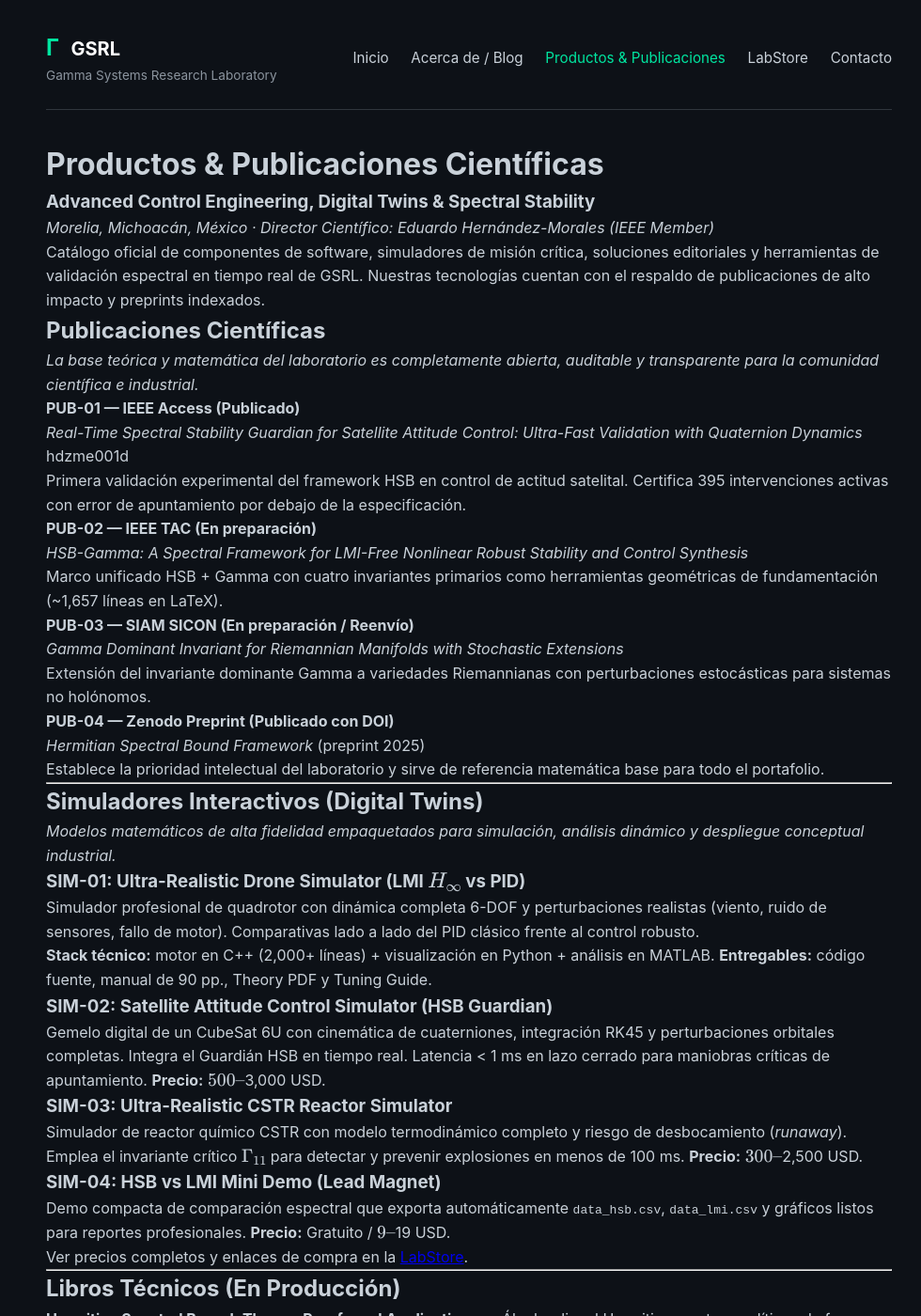
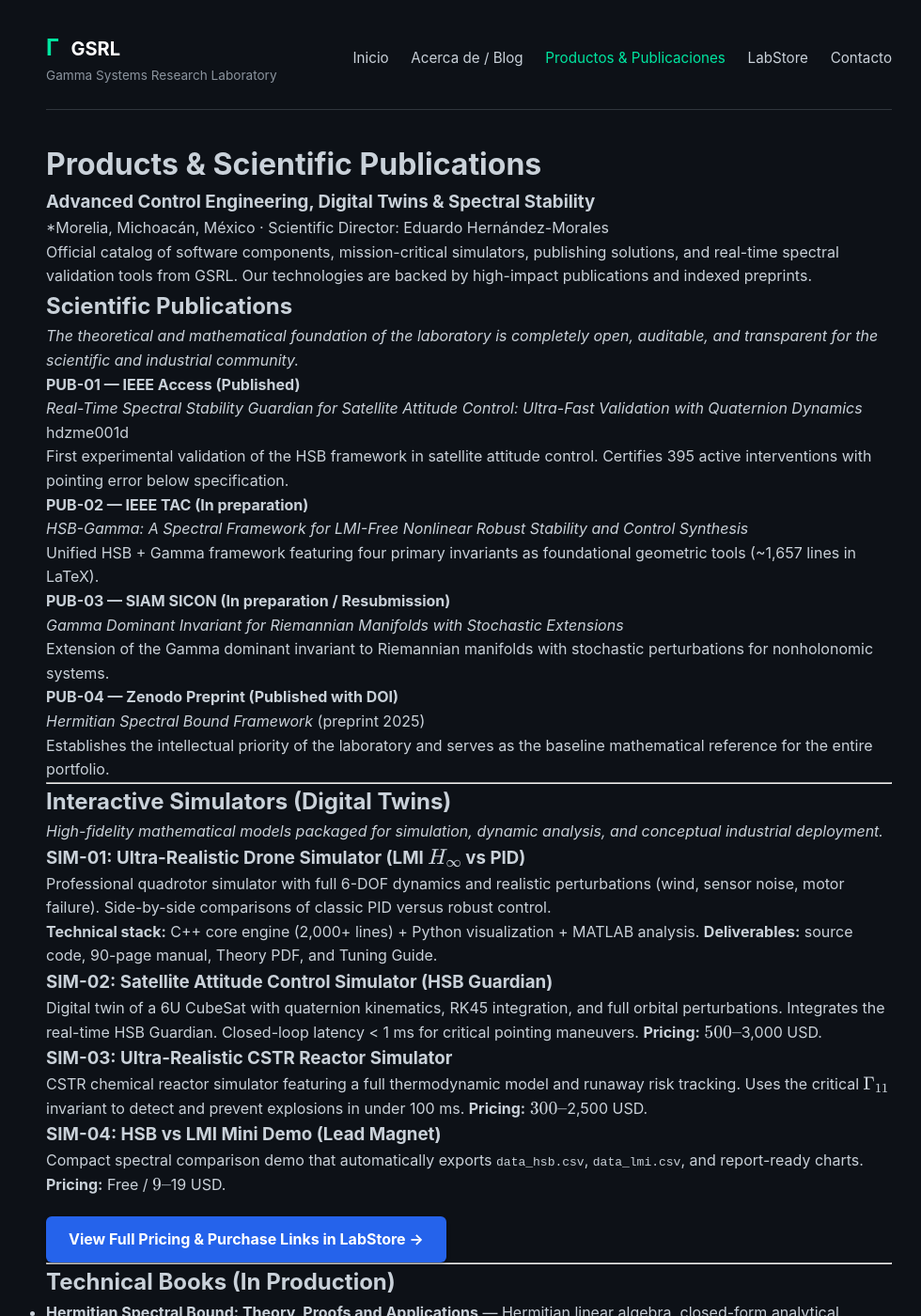
Before and after one commit to eduardohernandezmoralesa01-winsa/eduardohernandezmoralesa01-winsa, a Jekyll site: the page built from productos.md, in a window 1280 px wide and 1400 px high. Shown: the whole window at 94% size, without its empty margins (141-1121 px from the left). Built offline with Jekyll 4.4.1, drawn with Linux system fonts in a browser that asks for light colours; some of the changed text lies outside the part shown.

Commit message:
Actualizar productos.md

```diff
--- a/productos.md
+++ b/productos.md
@@ -3,78 +3,81 @@ layout: default
 title: Productos & Publicaciones
 permalink: /productos/
 ---
-
-# Productos & Publicaciones Científicas
+# Products & Scientific Publications
 
 ### Advanced Control Engineering, Digital Twins & Spectral Stability
-*Morelia, Michoacán, México · Director Científico: Eduardo Hernández-Morales (IEEE Member)*
+*Morelia, Michoacán, México · Scientific Director: Eduardo Hernández-Morales
 
-Catálogo oficial de componentes de software, simuladores de misión crítica, soluciones editoriales y herramientas de validación espectral en tiempo real de GSRL. Nuestras tecnologías cuentan con el respaldo de publicaciones de alto impacto y preprints indexados.
+Official catalog of software components, mission-critical simulators, publishing solutions, and real-time spectral validation tools from GSRL. Our technologies are backed by high-impact publications and indexed preprints.
 
-## Publicaciones Científicas
+## Scientific Publications
 
-*La base teórica y matemática del laboratorio es completamente abierta, auditable y transparente para la comunidad científica e industrial.*
+*The theoretical and mathematical foundation of the laboratory is completely open, auditable, and transparent for the scientific and industrial community.*
 
 <div class="card">
-  <strong>PUB-01 — IEEE Access (Publicado)</strong>
+  <strong>PUB-01 — IEEE Access (Published)</strong>
   <p><em>Real-Time Spectral Stability Guardian for Satellite Attitude Control: Ultra-Fast Validation with Quaternion Dynamics</em> <span class="product-tag">hdzme001d</span></p>
-  <p style="margin:0">Primera validación experimental del framework HSB en control de actitud satelital. Certifica 395 intervenciones activas con error de apuntamiento por debajo de la especificación.</p>
+  <p style="margin:0">First experimental validation of the HSB framework in satellite attitude control. Certifies 395 active interventions with pointing error below specification.</p>
 </div>
 
 <div class="card">
-  <strong>PUB-02 — IEEE TAC (En preparación)</strong>
+  <strong>PUB-02 — IEEE TAC (In preparation)</strong>
   <p><em>HSB-Gamma: A Spectral Framework for LMI-Free Nonlinear Robust Stability and Control Synthesis</em></p>
-  <p style="margin:0">Marco unificado HSB + Gamma con cuatro invariantes primarios como herramientas geométricas de fundamentación (~1,657 líneas en LaTeX).</p>
+  <p style="margin:0">Unified HSB + Gamma framework featuring four primary invariants as foundational geometric tools (~1,657 lines in LaTeX).</p>
 </div>
 
 <div class="card">
-  <strong>PUB-03 — SIAM SICON (En preparación / Reenvío)</strong>
+  <strong>PUB-03 — SIAM SICON (In preparation / Resubmission)</strong>
   <p><em>Gamma Dominant Invariant for Riemannian Manifolds with Stochastic Extensions</em></p>
-  <p style="margin:0">Extensión del invariante dominante Gamma a variedades Riemannianas con perturbaciones estocásticas para sistemas no holónomos.</p>
+  <p style="margin:0">Extension of the Gamma dominant invariant to Riemannian manifolds with stochastic perturbations for nonholonomic systems.</p>
 </div>
 
 <div class="card">
-  <strong>PUB-04 — Zenodo Preprint (Publicado con DOI)</strong>
+  <strong>PUB-04 — Zenodo Preprint (Published with DOI)</strong>
   <p><em>Hermitian Spectral Bound Framework</em> (preprint 2025)</p>
-  <p style="margin:0">Establece la prioridad intelectual del laboratorio y sirve de referencia matemática base para todo el portafolio.</p>
+  <p style="margin:0">Establishes the intellectual priority of the laboratory and serves as the baseline mathematical reference for the entire portfolio.</p>
 </div>
 
 ---
 
-## Simuladores Interactivos (Digital Twins)
+## Interactive Simulators (Digital Twins)
 
-*Modelos matemáticos de alta fidelidad empaquetados para simulación, análisis dinámico y despliegue conceptual industrial.*
+*High-fidelity mathematical models packaged for simulation, dynamic analysis, and conceptual industrial deployment.*
 
 ### SIM-01: Ultra-Realistic Drone Simulator (LMI $H_\infty$ vs PID)
-Simulador profesional de quadrotor con dinámica completa 6-DOF y perturbaciones realistas (viento, ruido de sensores, fallo de motor). Comparativas lado a lado del PID clásico frente al control robusto.
+Professional quadrotor simulator with full 6-DOF dynamics and realistic perturbations (wind, sensor noise, motor failure). Side-by-side comparisons of classic PID versus robust control.
 
-**Stack técnico:** motor en C++ (2,000+ líneas) + visualización en Python + análisis en MATLAB. **Entregables:** código fuente, manual de 90 pp., Theory PDF y Tuning Guide.
+**Technical stack:** C++ core engine (2,000+ lines) + Python visualization + MATLAB analysis. **Deliverables:** source code, 90-page manual, Theory PDF, and Tuning Guide.
 
 ### SIM-02: Satellite Attitude Control Simulator (HSB Guardian)
-Gemelo digital de un CubeSat 6U con cinemática de cuaterniones, integración RK45 y perturbaciones orbitales completas. Integra el Guardián HSB en tiempo real. Latencia &lt; 1 ms en lazo cerrado para maniobras críticas de apuntamiento. **Precio:** $500 – $3,000 USD.
+Digital twin of a 6U CubeSat with quaternion kinematics, RK45 integration, and full orbital perturbations. Integrates the real-time HSB Guardian. Closed-loop latency &lt; 1 ms for critical pointing maneuvers. **Pricing:** $500 – $3,000 USD.
 
 ### SIM-03: Ultra-Realistic CSTR Reactor Simulator
-Simulador de reactor químico CSTR con modelo termodinámico completo y riesgo de desbocamiento (*runaway*). Emplea el invariante crítico $\Gamma_{11}$ para detectar y prevenir explosiones en menos de 100 ms. **Precio:** $300 – $2,500 USD.
+CSTR chemical reactor simulator featuring a full thermodynamic model and runaway risk tracking. Uses the critical $\Gamma_{11}$ invariant to detect and prevent explosions in under 100 ms. **Pricing:** $300 – $2,500 USD.
 
 ### SIM-04: HSB vs LMI Mini Demo (Lead Magnet)
-Demo compacta de comparación espectral que exporta automáticamente `data_hsb.csv`, `data_lmi.csv` y gráficos listos para reportes profesionales. **Precio:** Gratuito / $9 – $19 USD.
+Compact spectral comparison demo that automatically exports `data_hsb.csv`, `data_lmi.csv`, and report-ready charts. **Pricing:** Free / $9 – $19 USD.
 
-Ver precios completos y enlaces de compra en la [LabStore]({{ '/labstore/' | relative_url }}).
+<p style="margin-top: 20px;">
+  <a href="{{ '/labstore/' | relative_url }}" class="buy-btn" style="color: #ffffff !important; background-color: #2563eb; padding: 12px 24px; border-radius: 6px; text-decoration: none; display: inline-block; font-weight: bold; box-shadow: 0 2px 4px rgba(0,0,0,0.3);">
+    View Full Pricing & Purchase Links in LabStore &rarr;
+  </a>
+</p>
 
 ---
 
-## Libros Técnicos (En Producción)
+## Technical Books (In Production)
 
-- **Hermitian Spectral Bound: Theory, Proofs and Applications** — Álgebra lineal Hermitiana, cotas analíticas de forma cerrada y extensiones estocásticas. $40 – $80 USD.
-- **Gamma Theory: 314 Spectral Invariants for Nonlinear Control** — Fundamentación axiomática y geométrica de los 314 invariantes espectrales primarios y secundarios. $50 – $90 USD.
-- **Satellite Attitude Control: HSB Guardian for CubeSats** — Guía de implementación aeroespacial basada en cuaterniones y en el paper de IEEE Access. $45 – $90 USD.
+- **Hermitian Spectral Bound: Theory, Proofs and Applications** — Hermitian linear algebra, closed-form analytical bounds, and stochastic extensions. $40 – $80 USD.
+- **Gamma Theory: 314 Spectral Invariants for Nonlinear Control** — Axiomatic and geometric foundations of the 314 primary and secondary spectral invariants. $50 – $90 USD.
+- **Satellite Attitude Control: HSB Guardian for CubeSats** — Aerospace implementation guide based on quaternions and the IEEE Access paper. $45 – $90 USD.
 
-## Cursos Online (En Producción)
+## Online Courses (In Production)
 
-- **LMI $H_\infty$ Control in Python: From Zero to Controller** (3–4 h) — $29 – $49 USD.
-- **Control System Design: A Unified Framework** (PID → LMI → MRAC → HSB, 10–12 h) — $79 – $129 USD.
-- **Industrial Process Safety with HSB + Gamma + OCS** (15–18 h) — $1,000 – $5,000 USD (corporativo).
+- **LMI $H_\infty$ Control in Python: From Zero to Controller** (3–4 hrs) — $29 – $49 USD.
+- **Control System Design: A Unified Framework** (PID → LMI → MRAC → HSB, 10–12 hrs) — $79 – $129 USD.
+- **Industrial Process Safety with HSB + Gamma + OCS** (15–18 hrs) — $1,000 – $5,000 USD (Corporate).
 
 ---
 
-> **Nota de Licenciamiento e IP:** el 80% del contenido de nuestro catálogo se deriva directamente de software consolidado, simulaciones activas y papers publicados por el laboratorio. Para integraciones críticas en hardware o acceso al núcleo matemático del OCS, las solicitudes están sujetas a la firma de un Acuerdo de No Divulgación (NDA). Contáctanos en **gammasystemsresearchlab@gmail.com**.
+> **Licensing & IP Note:** 80% of our catalog content derives directly from consolidated software, active simulations, and laboratory-published papers. For critical hardware integrations or access to the OCS mathematical core, requests are subject to a Non-Disclosure Agreement (NDA). Contact us at **gammasystemsresearchlab@gmail.com**.
```
